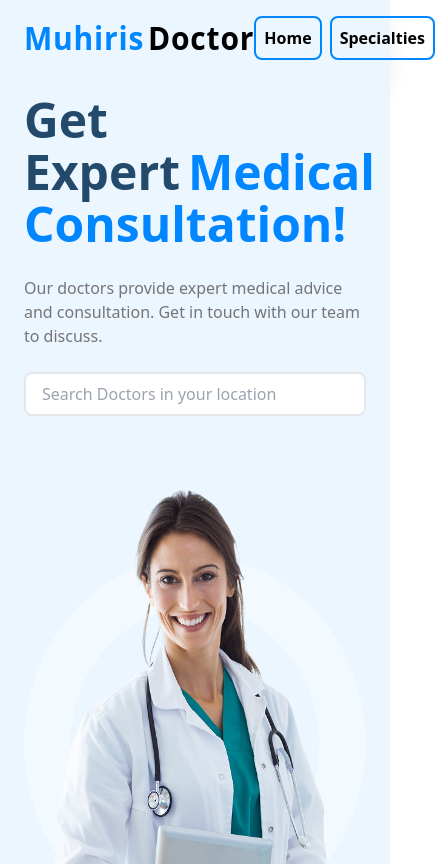
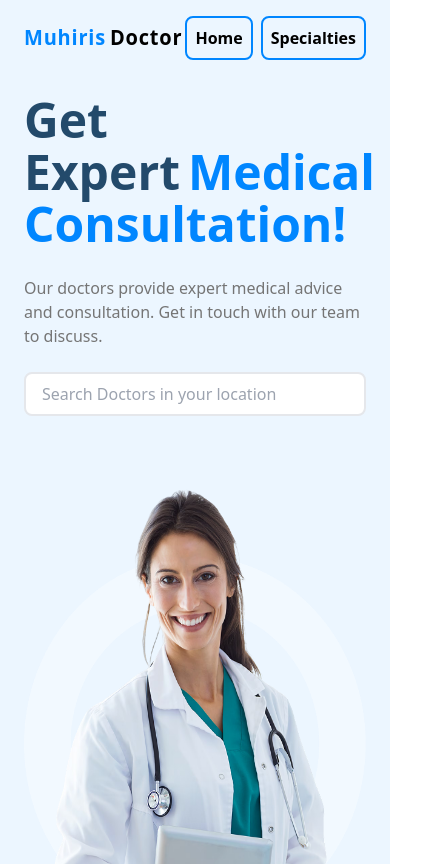
Before and after one commit to YahyaSaad1/Doctor, a React (Create React App) app: page / in a window 390 px wide. Shown: the top 866 px of the page, 435 px wide, since content can reach past the window. Built offline with nearby package versions, Linux system fonts and the light colour scheme.

Commit message:
Update Navbar.js

```diff
--- a/src/components/Navbar.js
+++ b/src/components/Navbar.js
@@ -5,8 +5,8 @@ export default function Navbar(){
     return(
         <div className="flex items-center justify-between py-4 px-6 md:px-12 lg:px-16 xl:px-20 shadow-xl bg-first-color">
             <div className="flex tracking-wider gap-1 md:gap-2 whitespace-nowrap">
-                <h2 className="font-bold text-3xl scale-y-105 text-text-color">Muhiris</h2>
-                <h2 className="font-bold text-3xl scale-y-105 text-black">Doctor</h2>
+                <h2 className="font-bold text-xl lg:text-3xl scale-y-105 text-text-color">Muhiris</h2>
+                <h2 className="font-bold text-xl lg:text-3xl scale-y-105 text-black">Doctor</h2>
             </div>
             <div className="hidden md:flex">
                 <NavLink/>
@@ -16,4 +16,5 @@ export default function Navbar(){
             </div>
         </div>
     )
+
 }
```
